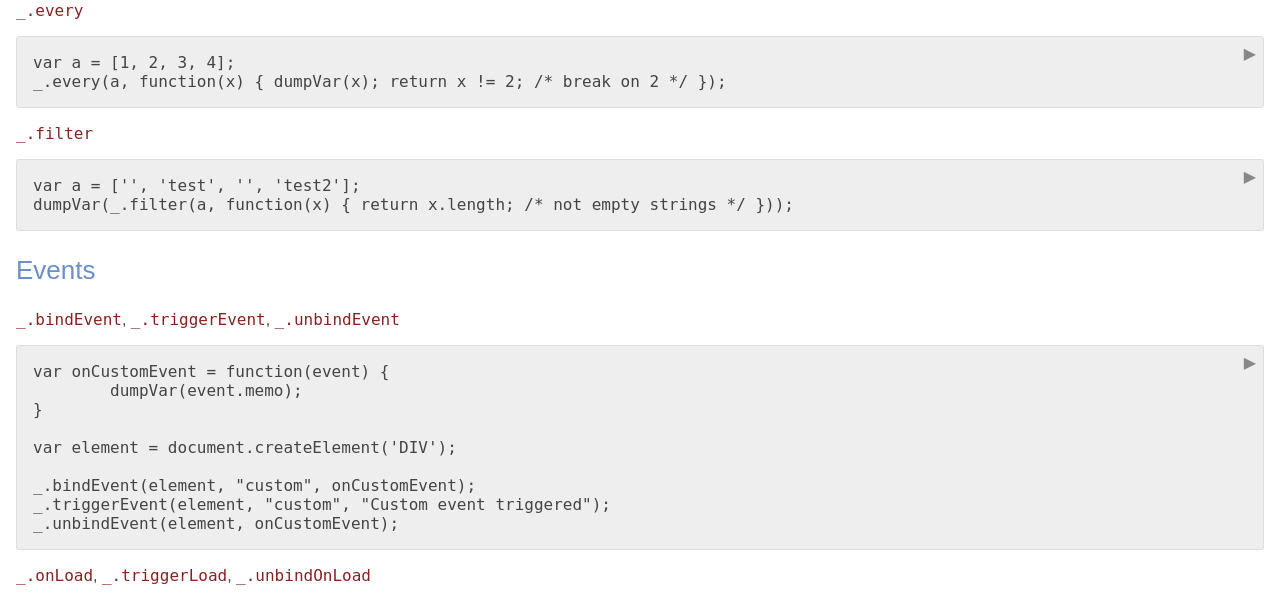
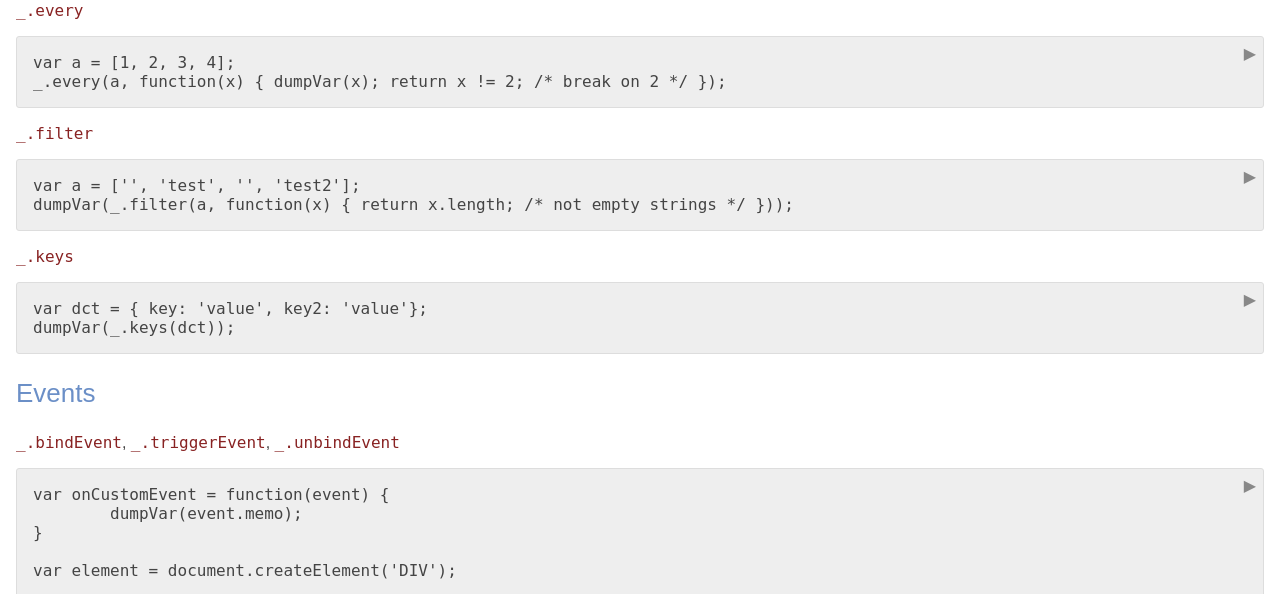
Before and after one commit to mireq/django-ajax-utils, a Django app: template sample_project/templates/utils.html in a window 1280 px wide. Shown: the part 1708-2302 px from the top of the page. Run offline with Django 3.2, Linux system fonts and the light colour scheme; the template is opened without the code that fills it, so the values that code supplies are empty.

Commit message:
Added funtion keys

```diff
--- a/django_ajax_utils/static/django_ajax_utils/js/utils.js
+++ b/django_ajax_utils/static/django_ajax_utils/js/utils.js
@@ -178,11 +178,22 @@ var filter = function(array, fun) {
 	}
 };
 
+var keys = function(dct) {
+	var keys = [];
+	for (var key in dct) {
+		if (has(dct, key)) {
+			keys.push(key);
+		}
+	}
+	return keys;
+};
+
 window._utils.forEach = forEach;
 window._utils.map = map;
 window._utils.some = some;
 window._utils.every = every;
 window._utils.filter = filter;
+window._utils.keys = keys;
 
 
 // events
--- a/sample_project/templates/utils.html
+++ b/sample_project/templates/utils.html
@@ -102,6 +102,13 @@ _.every(a, function(x) { dumpVar(x); return x != 2; /* break on 2 */ });
 <pre class="run">
 var a = ['', 'test', '', 'test2'];
 dumpVar(_.filter(a, function(x) { return x.length; /* not empty strings */ }));
+</pre>
+
+<p><code>_.keys</code></p>
+
+<pre class="run">
+var dct = { key: 'value', key2: 'value'};
+dumpVar(_.keys(dct));
 </pre>
 
 <h2>Events</h2>
```
